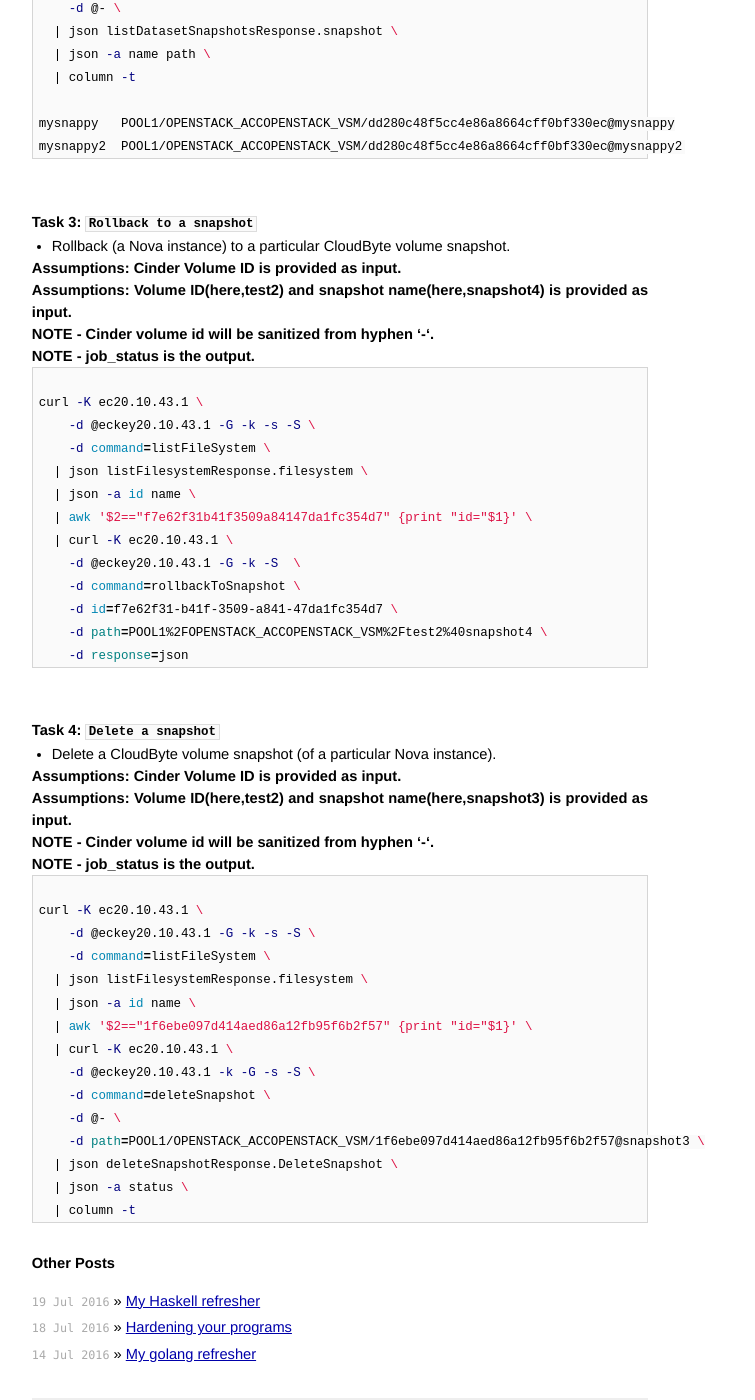
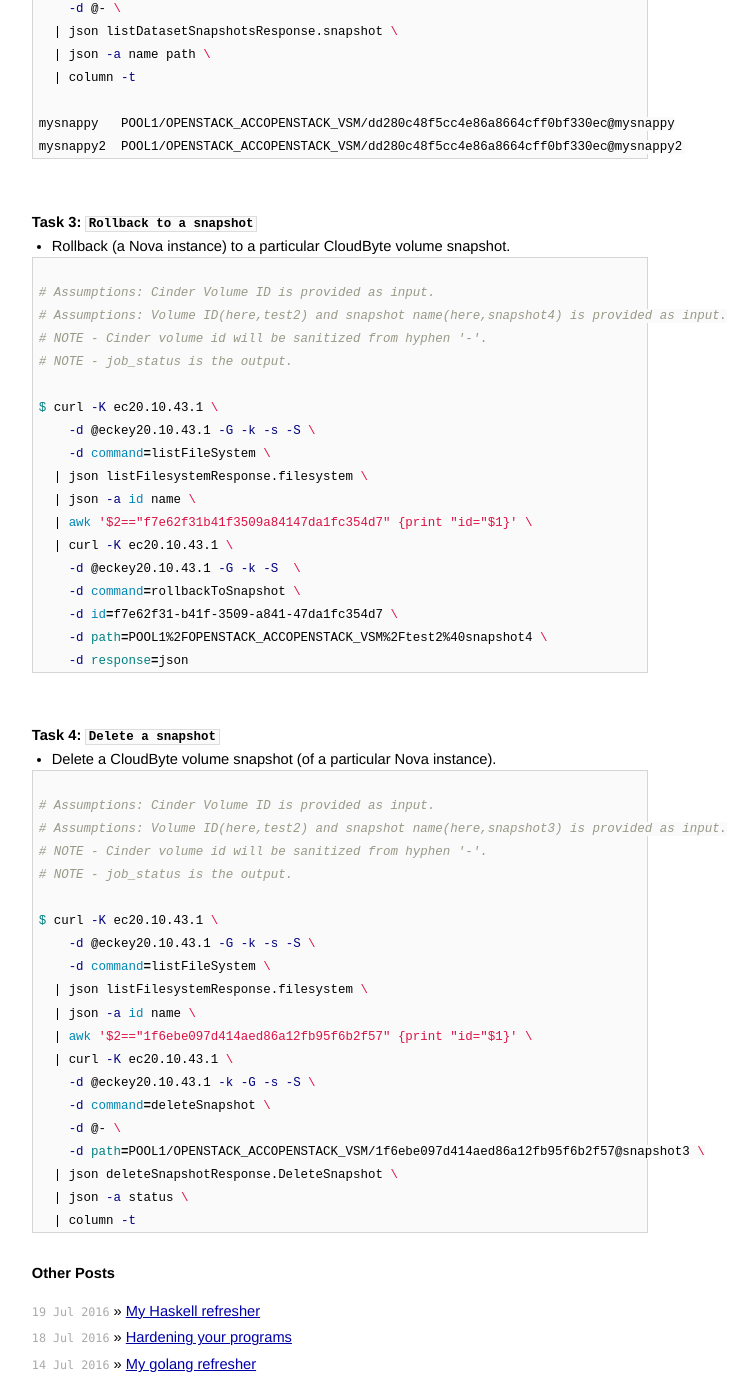
Before and after one commit to AmitKumarDas/amitkumardas.github.io, a Jekyll site: the page built from _posts/2016-07-08-crash-consistent-cloudbyte-snapshots-of-vms-created-using-openstack-and-libvirt-on-kvm.md, in a window 1280 px wide and 1400 px high, scrolled down 3388 px. Shown: the whole window, without its empty margins (300-1055 px from the left). Built offline with Jekyll 4.4.1, drawn with Linux system fonts in a browser that asks for light colours.

Commit message:
Changes made to format the file.

````diff
--- a/_posts/2016-07-08-crash-consistent-cloudbyte-snapshots-of-vms-created-using-openstack-and-libvirt-on-kvm.md
+++ b/_posts/2016-07-08-crash-consistent-cloudbyte-snapshots-of-vms-created-using-openstack-and-libvirt-on-kvm.md
@@ -195,14 +195,14 @@
 
 - Rollback (a Nova instance) to a particular CloudByte volume snapshot.
 
-## Assumptions: Cinder Volume ID is provided as input.
-## Assumptions: Volume ID(here,test2) and snapshot name(here,snapshot4) is provided as input.
-## NOTE - Cinder volume id will be sanitized from hyphen '-'.
-## NOTE - job_status is the output.
-
 ```bash
 
-curl -K ec20.10.43.1 \
+# Assumptions: Cinder Volume ID is provided as input.
+# Assumptions: Volume ID(here,test2) and snapshot name(here,snapshot4) is provided as input.
+# NOTE - Cinder volume id will be sanitized from hyphen '-'.
+# NOTE - job_status is the output.
+
+$ curl -K ec20.10.43.1 \
     -d @eckey20.10.43.1 -G -k -s -S \
     -d command=listFileSystem \
   | json listFilesystemResponse.filesystem \
@@ -222,14 +222,14 @@
 
 - Delete a CloudByte volume snapshot (of a particular Nova instance).
 
-## Assumptions: Cinder Volume ID is provided as input.
-## Assumptions: Volume ID(here,test2) and snapshot name(here,snapshot3) is provided as input.
-## NOTE - Cinder volume id will be sanitized from hyphen '-'.
-## NOTE - job_status is the output.
-
 ```bash
 
-curl -K ec20.10.43.1 \
+# Assumptions: Cinder Volume ID is provided as input.
+# Assumptions: Volume ID(here,test2) and snapshot name(here,snapshot3) is provided as input.
+# NOTE - Cinder volume id will be sanitized from hyphen '-'.
+# NOTE - job_status is the output.
+
+$ curl -K ec20.10.43.1 \
     -d @eckey20.10.43.1 -G -k -s -S \
     -d command=listFileSystem \
   | json listFilesystemResponse.filesystem \
````
